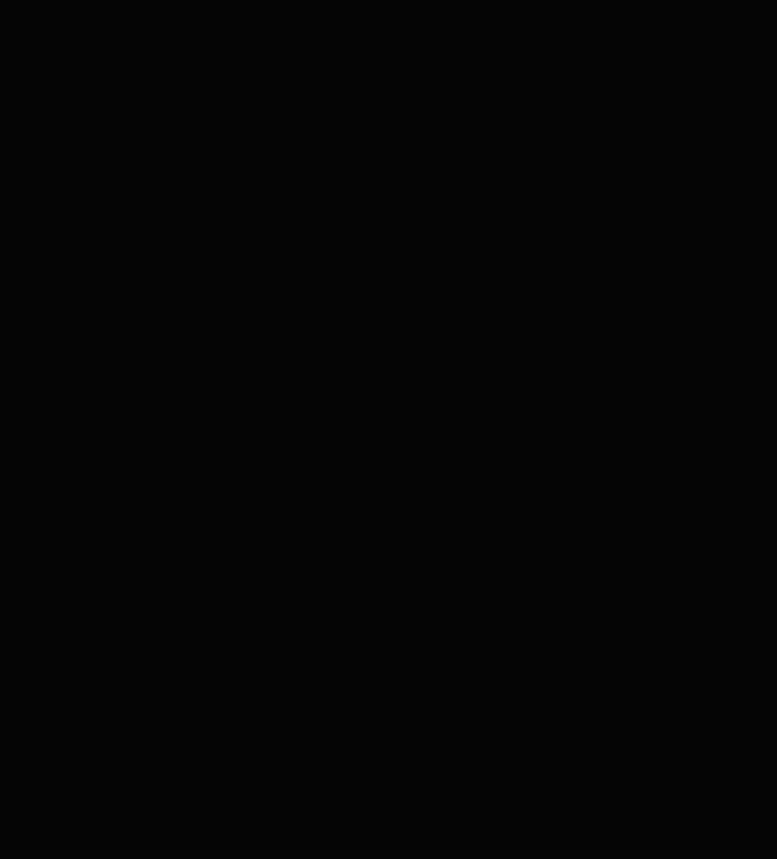
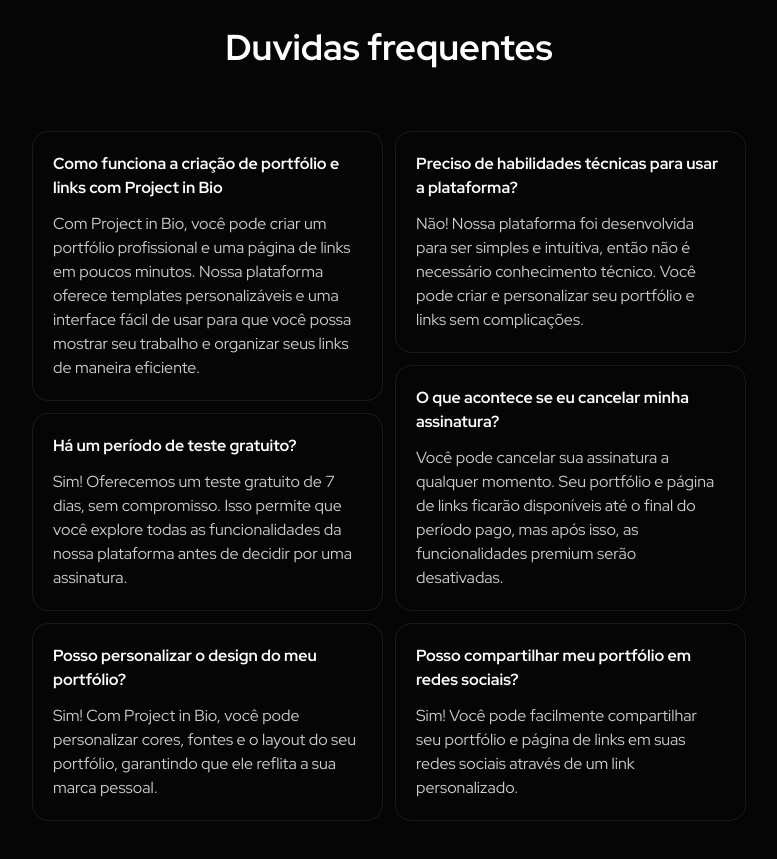
Before and after one commit to salvatoreDeploy/SAAS-PortifolioInBio, a Next.js app: page / in a window 1280 px wide. Shown: the part 2380-3239 px from the top of the page, without its empty margins (251-1028 px from the left). Before the commit the page ends 2407 px from the top, so only its background shows below. Built offline with nearby package versions, Linux system fonts and the light colour scheme.

Commit message:
Criação da sessão do FAQ

```diff
--- /dev/null
+++ b/src/app/components/FAQ.tsx
@@ -0,0 +1,65 @@
+import { FAQItem } from "./FAQItem";
+
+export default function FAQ() {
+  const faqItem = [
+    {
+      title: "Como funciona a criação de portfólio e links com Project in Bio",
+      description:
+        "Com Project in Bio, você pode criar um portfólio profissional e uma página de links em poucos minutos. Nossa plataforma oferece templates personalizáveis e uma interface fácil de usar para que você possa mostrar seu trabalho e organizar seus links de maneira eficiente.",
+    },
+    {
+      title: "Há um período de teste gratuito?",
+      description:
+        "Sim! Oferecemos um teste gratuito de 7 dias, sem compromisso. Isso permite que você explore todas as funcionalidades da nossa plataforma antes de decidir por uma assinatura.",
+    },
+    {
+      title: "Posso personalizar o design do meu portfólio?",
+      description:
+        "Sim! Com Project in Bio, você pode personalizar cores, fontes e o layout do seu portfólio, garantindo que ele reflita a sua marca pessoal.",
+    },
+    {
+      title: "Preciso de habilidades técnicas para usar a plataforma?",
+      description:
+        "Não! Nossa plataforma foi desenvolvida para ser simples e intuitiva, então não é necessário conhecimento técnico. Você pode criar e personalizar seu portfólio e links sem complicações.",
+    },
+    {
+      title: "O que acontece se eu cancelar minha assinatura?",
+      description:
+        "Você pode cancelar sua assinatura a qualquer momento. Seu portfólio e página de links ficarão disponíveis até o final do período pago, mas após isso, as funcionalidades premium serão desativadas.",
+    },
+    {
+      title: "Posso compartilhar meu portfólio em redes sociais?",
+      description:
+        "Sim! Você pode facilmente compartilhar seu portfólio e página de links em suas redes sociais através de um link personalizado.",
+    },
+  ];
+
+  return (
+    <div className="my-20 flex flex-col items-center gap-16">
+      <h3 className="text-4xl font-bold text-heading">Duvidas frequentes</h3>
+
+      <div className="flex gap-3">
+        <div className="flex flex-col gap-3">
+          {faqItem.slice(0, Math.ceil(faqItem.length / 2)).map((item) => (
+            <FAQItem
+              key={item.title}
+              title={item.title}
+              description={item.description}
+            />
+          ))}
+        </div>
+
+        <div className="flex flex-col gap-3">
+          {faqItem.slice(Math.ceil(faqItem.length / 2)).map((item) => (
+            <FAQItem
+              key={item.title}
+              title={item.title}
+              description={item.description}
+            />
+          ))}
+        </div>
+      </div>
+      <div className="flex gap-3"></div>
+    </div>
+  );
+}
--- /dev/null
+++ b/src/app/components/FAQItem.tsx
@@ -0,0 +1,13 @@
+export interface Props {
+  title: string;
+  description: string;
+}
+
+export function FAQItem({ title, description }: Props) {
+  return (
+    <div className="w-[351px] h-min flex flex-col gap-3 p-5 rounded-2xl border border-border-primary">
+      <p className="font-bold text-heading">{title}</p>
+      <p className="text-body">{description}</p>
+    </div>
+  );
+}
--- a/src/app/page.tsx
+++ b/src/app/page.tsx
@@ -1,3 +1,4 @@
+import FAQ from "./components/FAQ";
 import Header from "./components/Header";
 import Hero from "./components/Hero";
 import Pricing from "./components/Pricing";
@@ -10,9 +11,7 @@
       <Header />
       <VideoExplanation />
       <Pricing />
-      {/*
-
-    <Faq /> */}
+      <FAQ />
     </div>
   );
 }
```
